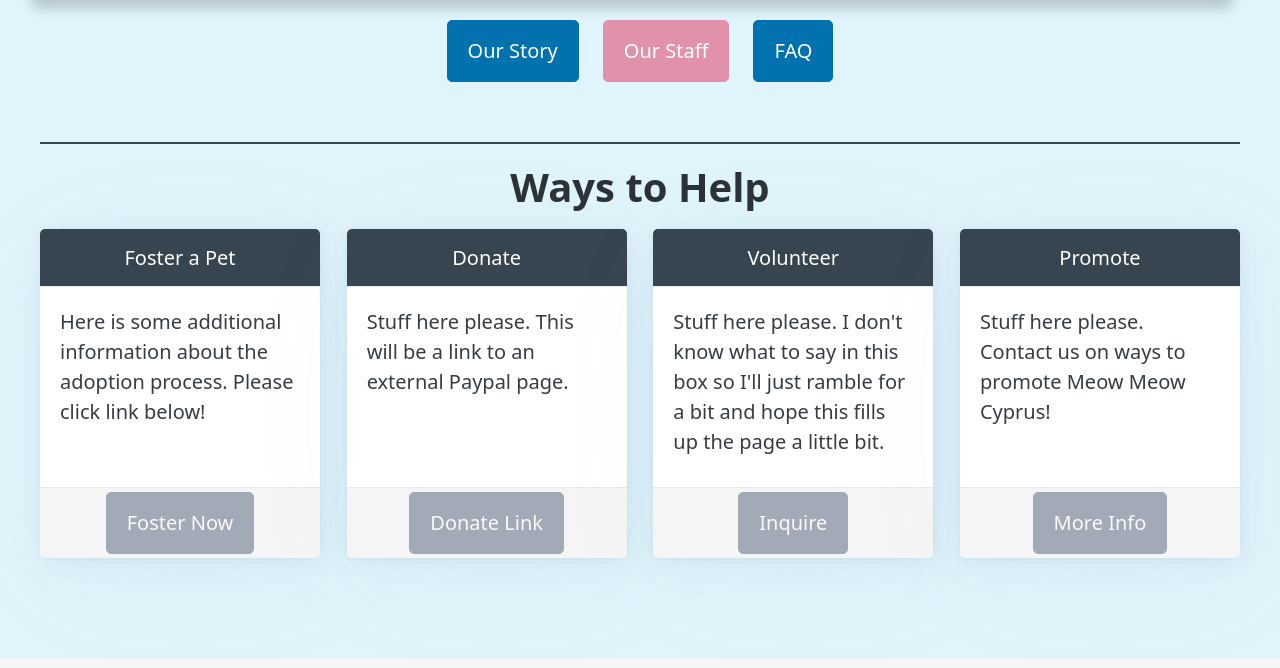
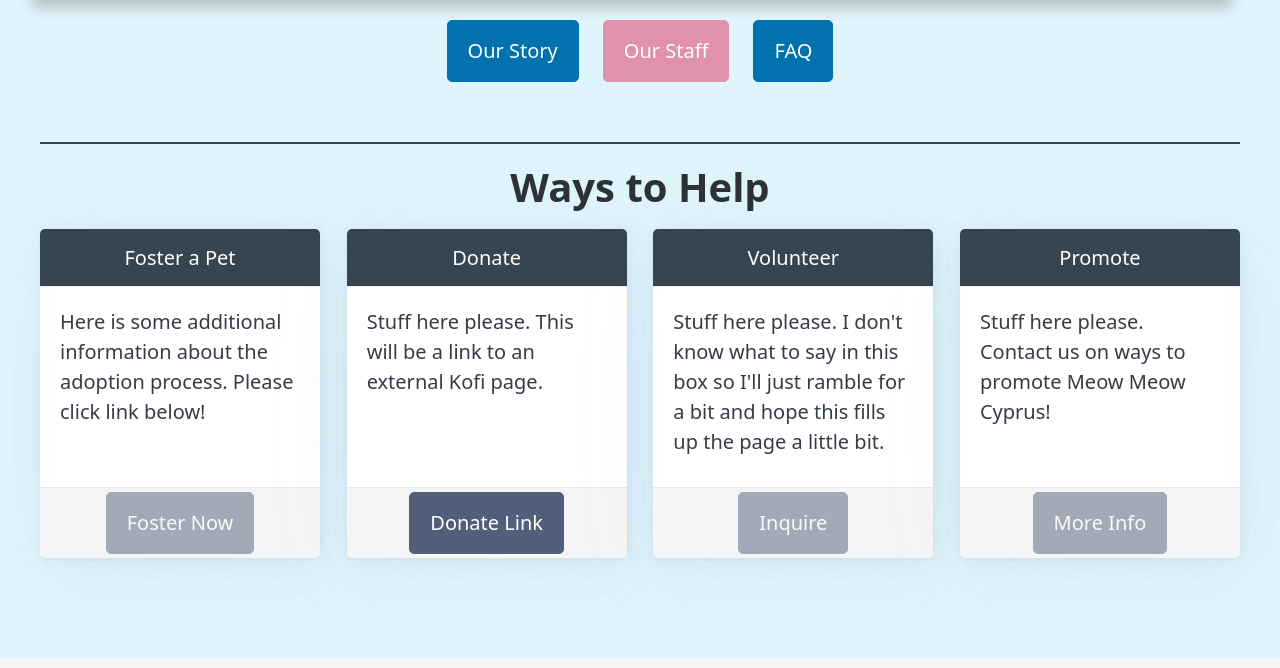
Before and after one commit to HardieParham/Meow-Meow-Cyprus-Site, a website built with Vite: page frontend/index.html in a window 1280 px wide. Shown: the part 1442-2110 px from the top of the page. Built offline with nearby package versions, Linux system fonts and the light colour scheme; no server answers.

Commit message:
[feature] donation links added

```diff
--- a/frontend/index.html
+++ b/frontend/index.html
@@ -118,9 +118,11 @@
                     </article>
                     <article>
                         <header>Donate</header>
-                        <p>Stuff here please. This will be a link to an external Paypal page.</p>
+                        <p>Stuff here please. This will be a link to an external Kofi page.</p>
                         <footer>
-                            <button class="secondary" disabled>Donate Link</button>
+                            <a href="https://ko-fi.com/meowmeowcyprus" target="_blank">
+								<button class="secondary">Donate Link</button>
+							</a>
                         </footer>
                     </article>
                     <article>
```
Also changed, not shown: frontend/contact.html (+3 -0 lines).
